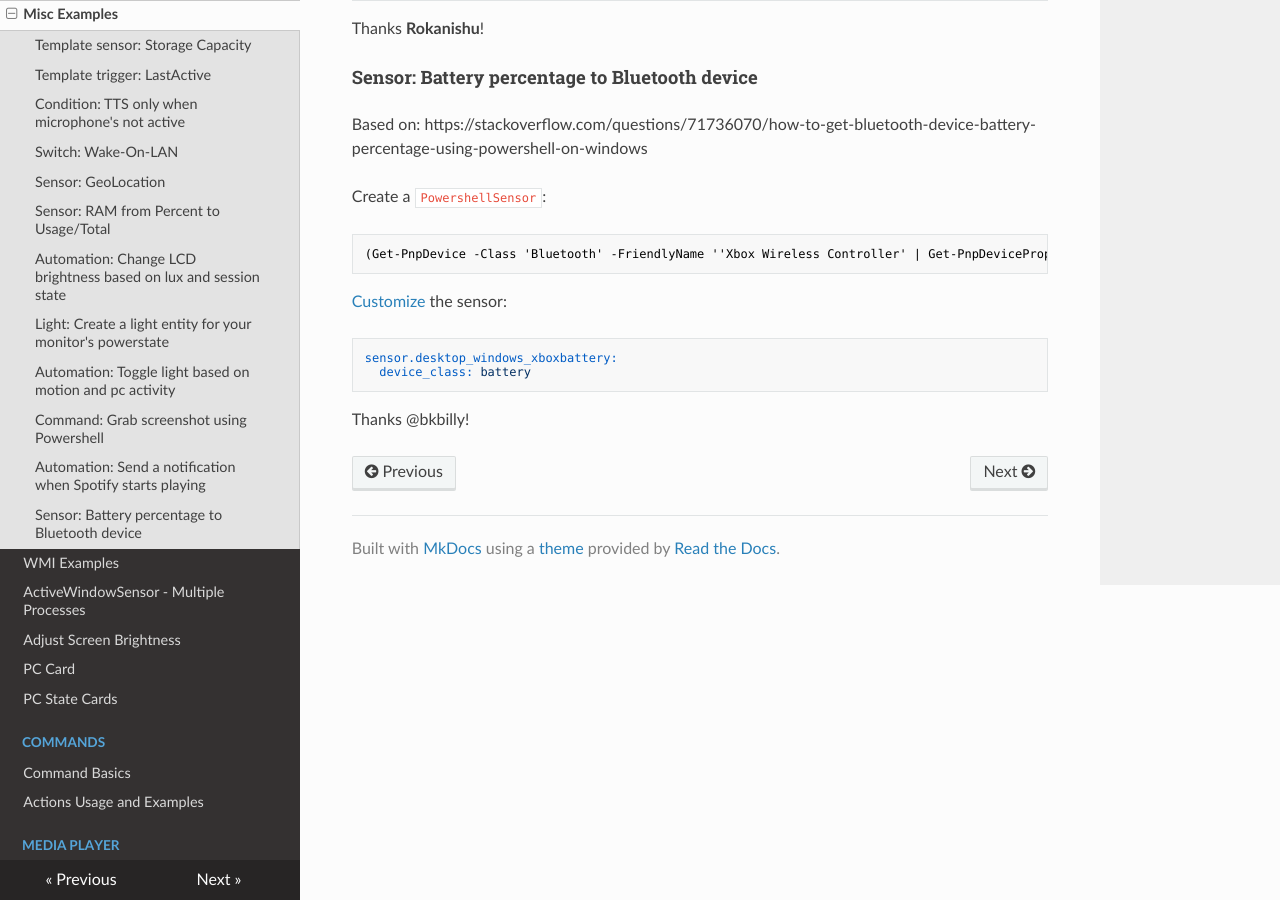
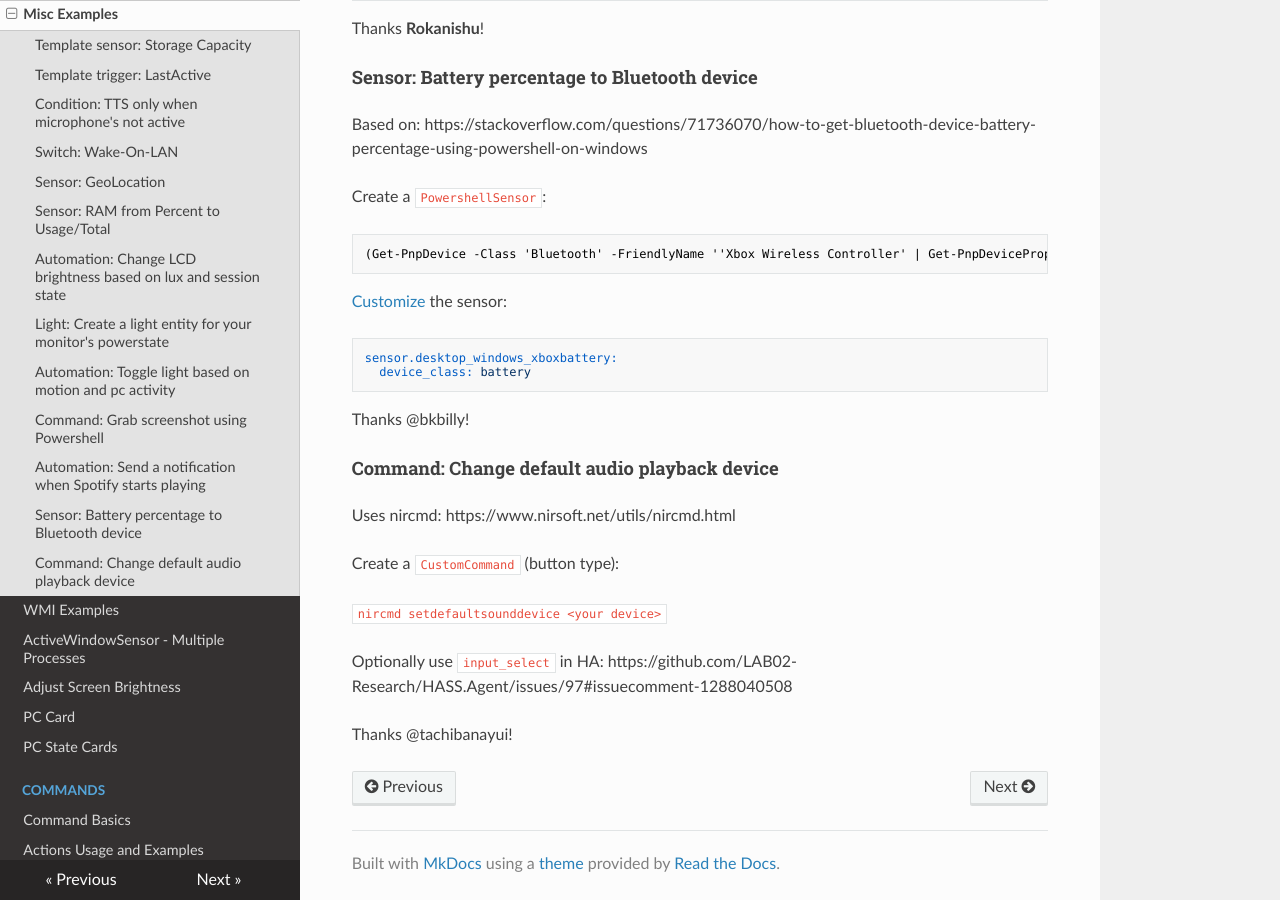
Before and after one commit to LAB02-Admin/HASS.Agent-Docs, an MkDocs documentation site: the page built from docs/examples.md, in a window 1280 px wide and 900 px high, scrolled down 6222 px. Built offline with MkDocs 1.6.1, drawn with Linux system fonts in a browser that asks for light colours; nearby versions of some CDN libraries.

Commit message:
Update examples.md

````diff
--- a/docs/examples.md
+++ b/docs/examples.md
@@ -379,3 +379,15 @@ sensor.desktop_windows_xboxbattery:
 ```
 
 Thanks @bkbilly!
+
+#### Command: Change default audio playback device
+
+Uses nircmd: https://www.nirsoft.net/utils/nircmd.html
+
+Create a `CustomCommand` (button type):
+
+`nircmd setdefaultsounddevice <your device>`
+
+Optionally use `input_select` in HA: https://github.com/LAB02-Research/HASS.Agent/issues/97#issuecomment-1288040508
+
+Thanks @tachibanayui!
````
